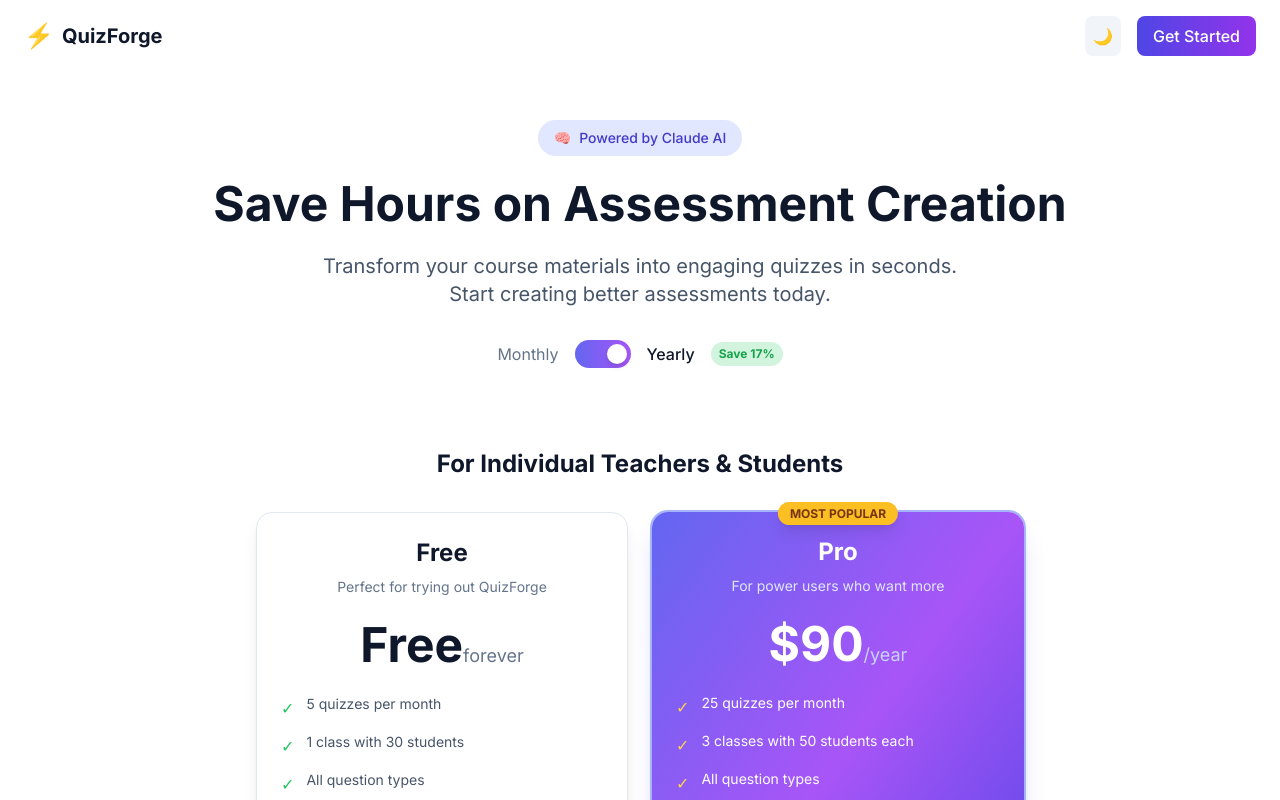
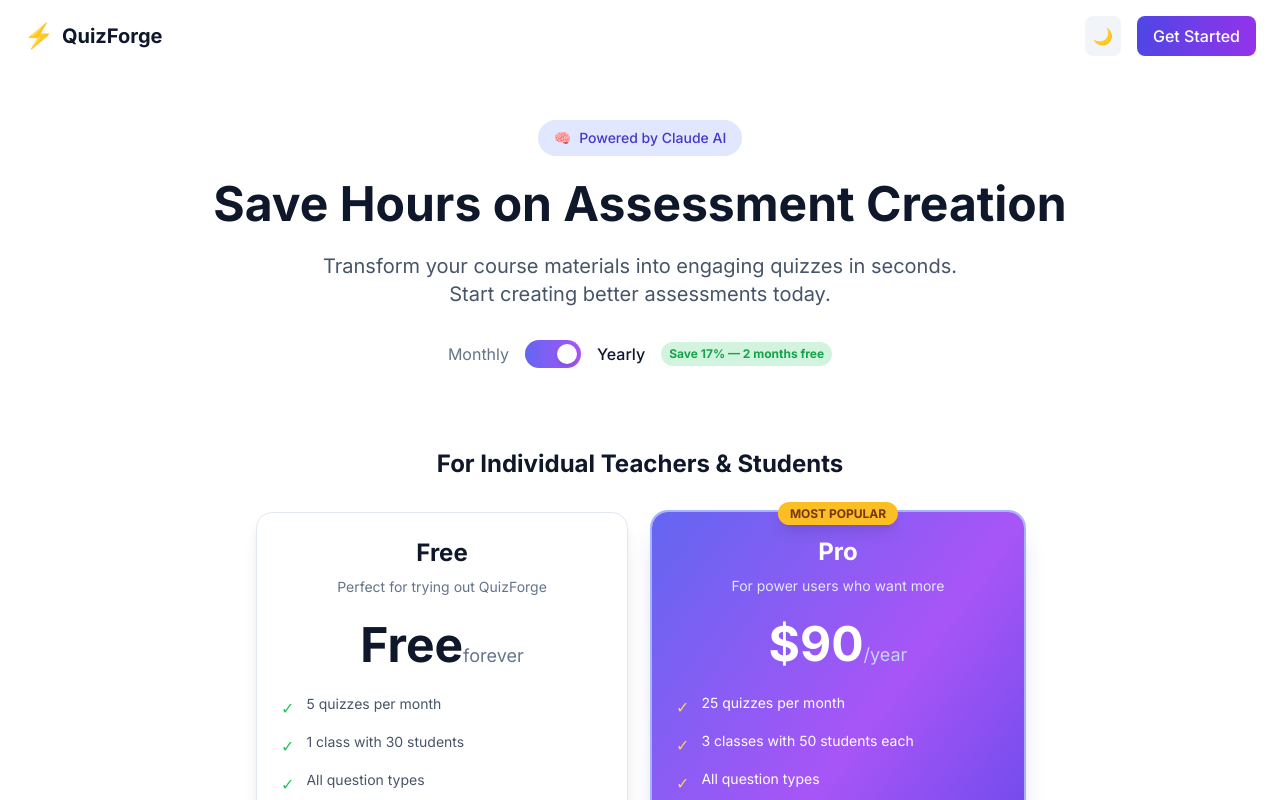
Before and after one commit to AlethiaQuizForge/quizforge, a Next.js app: page /pricing in a window 1280 px wide. Both pictures are taken after a click on the button 647 px from the left and 354 px from the top of the page. Shown: the top 800 px of the page. Built offline with nearby package versions, Linux system fonts and the light colour scheme; no server answers.

Commit message:
Add '2 months free' to yearly billing badge

```diff
--- a/app/pricing/page.tsx
+++ b/app/pricing/page.tsx
@@ -347,7 +347,7 @@ export default function PricingPage() {
             </span>
             {billingCycle === 'yearly' && (
               <span className="px-2 py-1 bg-green-500/20 text-green-600 dark:text-green-400 text-xs font-bold rounded-full">
-                Save 17%
+                Save 17% — 2 months free
               </span>
             )}
           </div>
```
